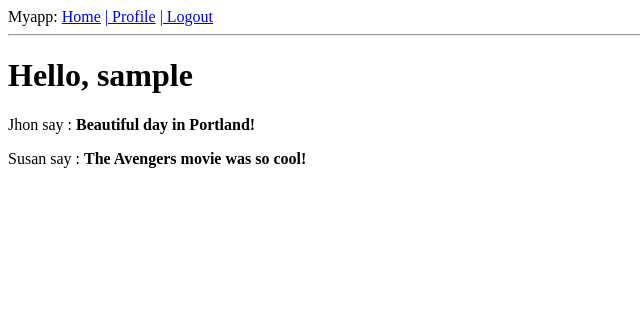
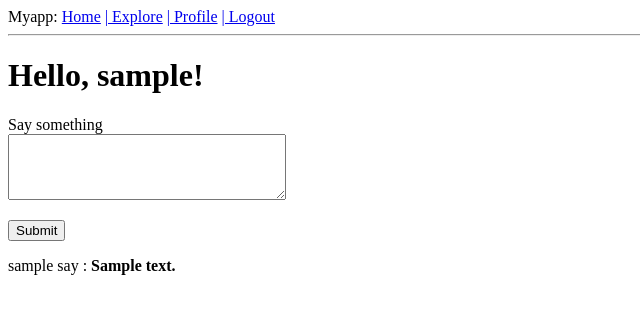
Before and after one commit to PriyanshuSingh44/Flask-app, a Flask app: page / in a window 1280 px wide. Shown: the top 314 px of the page, without its empty margins (0-640 px from the left). Run offline with Flask 3, Linux system fonts and the light colour scheme; a user stored in the database is signed in; tables that the repository leaves empty hold one stand-in row (values such as "Sample post").

Commit message:
added explore page

```diff
--- a/app/form.py
+++ b/app/form.py
@@ -52,3 +52,8 @@ class EditProfileForm(FlaskForm):
 # Empty form for following and unfollowing
 class EmptyForm(FlaskForm):
     submit = SubmitField('Submit')
+
+# Blog submission form
+class PostForm(FlaskForm):
+    post = TextAreaField('Say something', validators=[DataRequired(), Length(min=1, max=140)])
+    submit = SubmitField('Submit')
--- a/app/routes.py
+++ b/app/routes.py
@@ -4,26 +4,25 @@ from urllib.parse import urlsplit
 import sqlalchemy as sa
 from datetime import datetime, timezone
 from app import app, db
-from app.form import LoginForm, RegistrationForm, EditProfileForm, EmptyForm
-from app.models import User
+from app.form import LoginForm, RegistrationForm, EditProfileForm, EmptyForm, PostForm
+from app.models import User, Post
 
 # Home page
-@app.route('/')
-@app.route('/index')
+@app.route('/', methods=['GET','POST'])
+@app.route('/index', methods=['GET','POST'])
 @login_required
 def index():
-    user = {'username':'Priyanshu'}
-    posts = [
-        {
-            'author':{'username':'Jhon'},
-            'body': 'Beautiful day in Portland!'
-        },
-        {
-            'author':{'username':'Susan'},
-            'body': 'The Avengers movie was so cool!'
-        }
-    ]
-    return render_template('index.html', title = 'Home page', posts = posts)
+    form = PostForm()
+    if form.validate_on_submit():
+        post = Post()
+        post.body = str(form.post.data)
+        post.author = current_user    # type: ignore
+        db.session.add(post)
+        db.session.commit()
+        flash('Your post is now live!')
+        return redirect(url_for('index'))
+    posts = db.session.scalars(current_user.following_posts()).all()
+    return render_template('index.html', title = 'Home page', form=form,  posts=posts)
 
 # Login page
 @app.route('/login', methods=['GET','POST'])
@@ -146,3 +145,11 @@ def unfollow(username):
         return redirect(url_for('user', username=username))
     else:
         return redirect(url_for('index'))
+
+# Explore view function
+@app.route('/explore')
+@login_required
+def explore():
+    query = sa.select(Post).order_by(Post.timestamp.desc())
+    posts = db.session.scalars(query).all()
+    return render_template('index.html', title='Explore', posts=posts)
--- a/app/templates/base.html
+++ b/app/templates/base.html
@@ -11,6 +11,7 @@
     <div>
         Myapp:
         <a href="{{ url_for('index') }}">Home</a>
+        <a href="{{ url_for('explore') }}">| Explore</a>
         {% if current_user.is_anonymous %}
         <a href="{{ url_for('login') }}">| Login</a>
         {% else %}
--- a/app/templates/index.html
+++ b/app/templates/index.html
@@ -1,8 +1,21 @@
 {% extends "base.html" %}
 
 {% block content %}
-    <h1>Hello, {{ current_user.username }}</h1>
+    <h1>Hello, {{ current_user.username }}!</h1>
+    {% if form %}
+    <form action="" method="post">
+        {{ form.hidden_tag() }}
+        <p>
+            {{ form.post.label }}<br>
+            {{ form.post(cols=32, rows=4) }}<br>
+            {% for error in form.post.errors %}
+            <span style="color: red;">[{{ error }}]</span>
+            {% endfor %}
+        </p>
+        <p>{{ form.submit() }}</p>
+    </form>
+    {% endif %}
     {% for post in posts %}
-    <div><p>{{ post.author.username }} say : <b>{{ post.body }}</b></p></div>
+    <p>{{ post.author.username }} say : <b>{{ post.body }}</b></p>
     {% endfor %}
 {% endblock %}
```
